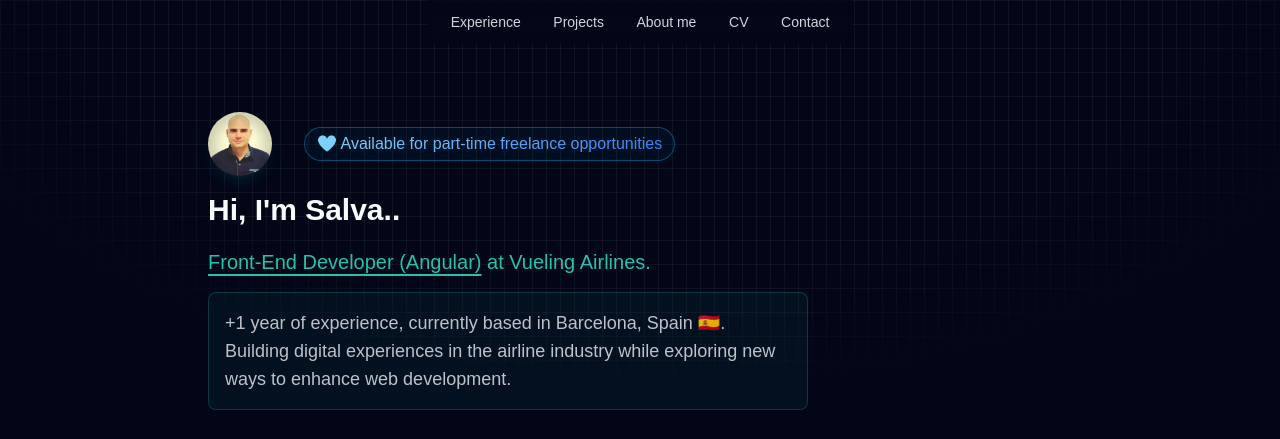
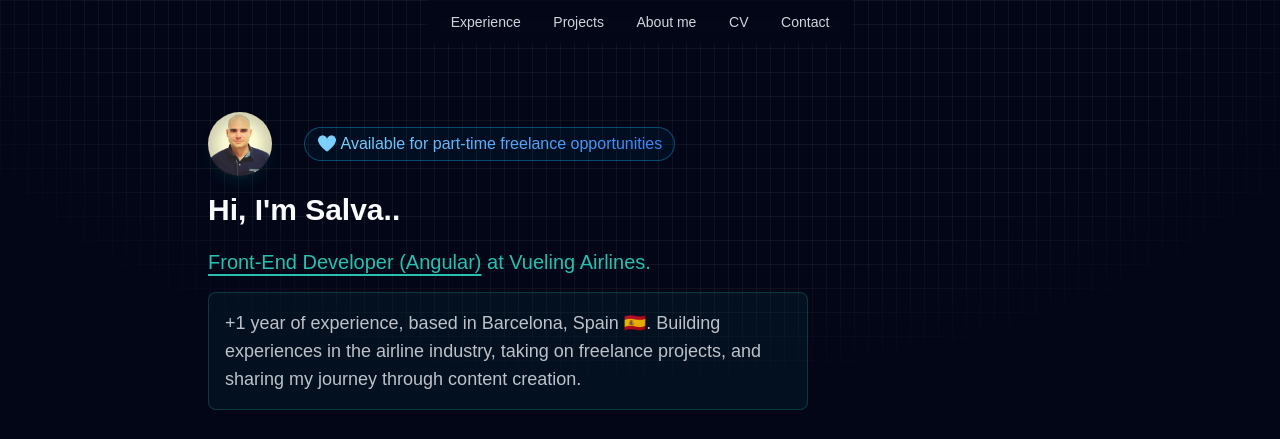
Before and after one commit to jsalvadev/jsalvadev.github.io, an Astro site: page / in a window 1280 px wide. Shown: the top 439 px of the page. Built offline with nearby package versions, Linux system fonts and the light colour scheme; Astro itself is replaced by a stand-in of ours.

Commit message:
fix: update Hero component's description to reflect current freelance work and content creation focus while maintaining local context

```diff
--- a/src/components/Hero.astro
+++ b/src/components/Hero.astro
@@ -25,8 +25,8 @@ import Socials from './Socials.astro';
     <p
       class="text-lg mt-4 text-gray-300/90 text-pretty max-w-[600px] p-4 bg-teal-400/5 border border-teal-400/20 rounded-lg"
     >
-      +1 year of experience, currently based in Barcelona, Spain 🇪🇸. Building digital experiences in the airline
-      industry while exploring new ways to enhance web development.
+      +1 year of experience, based in Barcelona, Spain 🇪🇸. Building experiences in the airline industry, taking on
+      freelance projects, and sharing my journey through content creation.
     </p>
     <Socials />
   </div>
```
